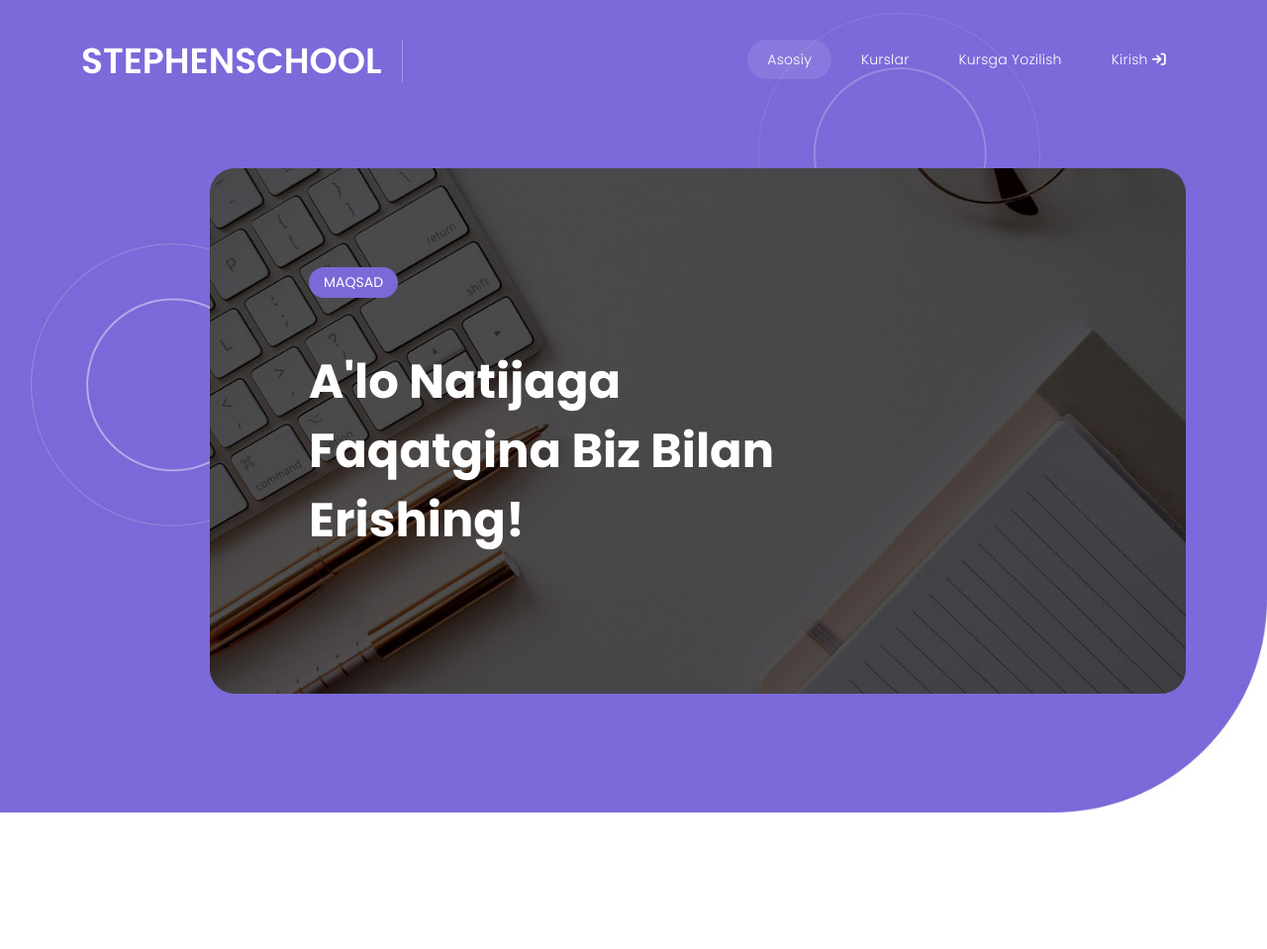
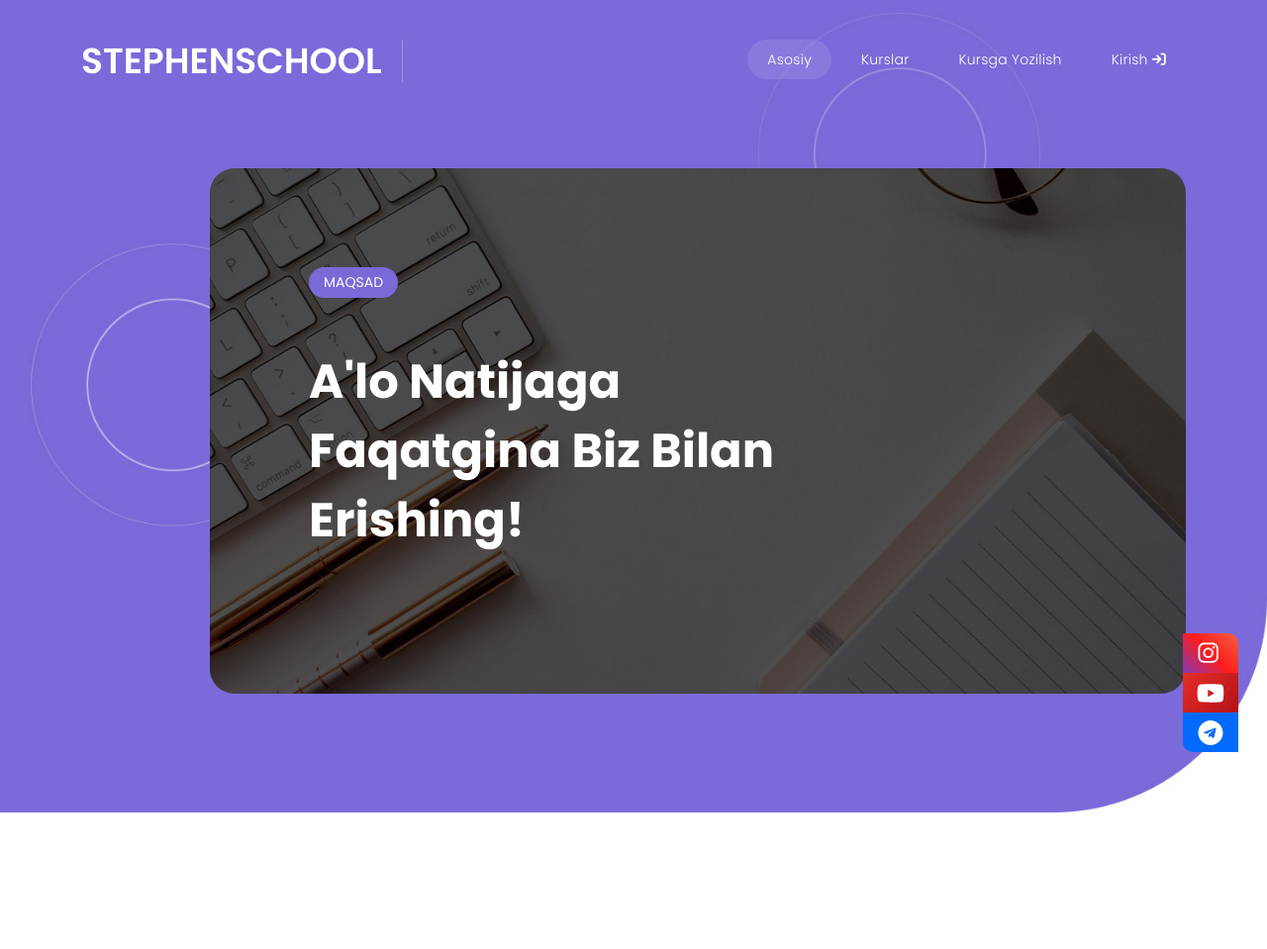
Before and after one commit to TheKamron/StephenSchool, a Node server app: page / in a window 1280 px wide. Shown: the top 959 px of the page at 99% size. Run offline with Node 20, Linux system fonts and the light colour scheme; data that the repository does not hold is empty; some libraries are stand-ins or nearby versions.

Commit message:
added logos, add social media icons to main page

```diff
--- a/assets/css/stephen.css
+++ b/assets/css/stephen.css
@@ -1690,6 +1690,76 @@ body {
   }
 }
 
+.redes {
+  position: fixed;
+  right: 5px;
+  bottom: 40px;
+  width: 80px;
+  height: auto;
+  display: flex;
+  flex-direction: column;
+  z-index: 9999;
+}
+
+.redes a {
+  display: flex;
+  justify-content: center;
+  align-items: center;
+  width: 70%;
+  height: 40px;
+  transition: all 0.2s ease-in-out;
+}
+
+.redes a svg {
+  width: 30px;
+  fill: #ffffff;
+}
+
+.redes .instagram {
+  background: linear-gradient(45deg, #833ab4, #fd1d1d, #f56040);
+  border-radius: 0 10px 0 0;
+}
+
+.redes .youtube {
+  background: linear-gradient(135deg, #e52d27, #b31217);
+}
+
+.redes .telegram {
+  background-color: #006aff;
+  border-radius: 0 0 0 10px;
+}
+
+.redes a:hover {
+  width: 100%;
+  border-radius: 0 10px 10px 0;
+}
+
+/* 📱 Mobil ekranlar uchun */
+@media (max-width: 768px) {
+  .redes {
+    right: 0;             /* O‘ngga yopishtiramiz */
+    bottom: 40px;         /* Pastroqqa tushiramiz */
+    width: 60px;          /* Kichikroq qilib qo‘yamiz */
+  }
+
+  .redes a {
+    width: 60px;
+    height: 50px;         /* Barmoq bilan bosish uchun qulayroq */
+  }
+
+  .redes a svg {
+    width: 24px;          /* Icon biroz kichrayadi */
+    height: 24px;
+  }
+
+  .redes a:hover {
+    width: 65px;          /* Telefonlarda hover yo‘q, shuning uchun kamroq ta’sir */
+  }
+}
+
+
+
+
 @media (max-width: 992px) {
   .header-area .main-nav #search input,
   .header-area .main-nav #search i {
--- a/views/index.hbs
+++ b/views/index.hbs
@@ -4,6 +4,10 @@
     <meta name="viewport" content="width=device-width, initial-scale=1, shrink-to-fit=no">
     <link href="https://fonts.googleapis.com/css2?family=Poppins:wght@100;200;300;400;500;600;700;800;900&display=swap" rel="stylesheet">
     <link rel="shortcut icon" type="image/x-icon" href="/images/logo.jpg">
+    <link rel="manifest" href="/site.webmanifest">
+    <link rel="apple-touch-icon" sizes="180x180" href="/logo/icon_180x180.png">
+    <link rel="icon" type="image/png" sizes="32x32" href="/logo/icon_32x32.png">
+    <link rel="icon" type="image/png" sizes="16x16" href="/logo/icon_16x16.png">
     <title>{{title}}</title>
 
     <!-- Bootstrap core CSS -->
@@ -269,6 +273,51 @@
   </div>
 
 
+  <div class="redes">
+    <a class="instagram" href="#">
+      <svg
+        xmlns="http://www.w3.org/2000/svg"
+        fill="#ffffff"
+        viewBox="0,0,550,550"
+        width="25px"
+        height="25px"
+        fill-rule="nonzero"
+      >
+        <path
+          d="M224.1 141c-63.6 0-114.9 51.3-114.9 114.9s51.3 114.9 114.9 114.9S339 319.5 339 255.9 287.7 141 224.1 141zm0 189.6c-41.1 0-74.7-33.5-74.7-74.7s33.5-74.7 74.7-74.7 74.7 33.5 74.7 74.7-33.6 74.7-74.7 74.7zm146.4-194.3c0 14.9-12 26.8-26.8 26.8-14.9 0-26.8-12-26.8-26.8s12-26.8 26.8-26.8 26.8 12 26.8 26.8zm76.1 27.2c-1.7-35.9-9.9-67.7-36.2-93.9-26.2-26.2-58-34.4-93.9-36.2-37-2.1-147.9-2.1-184.9 0-35.8 1.7-67.6 9.9-93.9 36.1s-34.4 58-36.2 93.9c-2.1 37-2.1 147.9 0 184.9 1.7 35.9 9.9 67.7 36.2 93.9s58 34.4 93.9 36.2c37 2.1 147.9 2.1 184.9 0 35.9-1.7 67.7-9.9 93.9-36.2 26.2-26.2 34.4-58 36.2-93.9 2.1-37 2.1-147.8 0-184.8zM398.8 388c-7.8 19.6-22.9 34.7-42.6 42.6-29.5 11.7-99.5 9-132.1 9s-102.7 2.6-132.1-9c-19.6-7.8-34.7-22.9-42.6-42.6-11.7-29.5-9-99.5-9-132.1s-2.6-102.7 9-132.1c7.8-19.6 22.9-34.7 42.6-42.6 29.5-11.7 99.5-9 132.1-9s102.7-2.6 132.1 9c19.6 7.8 34.7 22.9 42.6 42.6 11.7 29.5 9 99.5 9 132.1s2.7 102.7-9 132.1z"
+        ></path>
+      </svg>
+    </a>
+
+    <a class="youtube" href="#">
+    <svg
+      xmlns="http://www.w3.org/2000/svg"
+      width="25px"
+      height="25px"
+      viewBox="0 0 576 512"
+      fill="white"
+    >
+      <path d="M549.655 124.083c-6.281-23.65-24.787-42.276-48.284-48.583C458.799 64 288 64 288 64s-170.799 0-213.371 11.5c-23.497 6.307-42.003 24.933-48.284 48.583C16 166.824 16 256 16 256s0 89.176 10.345 131.917c6.281 23.65 24.787 42.276 48.284 48.583C117.201 448 288 448 288 448s170.799 0 213.371-11.5c23.497-6.307 42.003-24.933 48.284-48.583C560 345.176 560 256 560 256s0-89.176-10.345-131.917zM232 334.058V177.942L368 256l-136 78.058z"/>
+    </svg>
+    </a>
+
+    <a class="telegram" href="#">
+  <svg
+    xmlns="http://www.w3.org/2000/svg"
+    viewBox="0 0 50 50"
+    width="25px"
+    height="25px"
+  >
+    <path
+      d="M25 0C11.193 0 0 11.193 0 25s11.193 25 25 25 25-11.193 25-25S38.807 0 25 0zm10.87 17.02l-3.71 17.52c-.28 1.26-1.02 1.57-2.06.98l-5.7-4.2-2.75 2.65c-.31.31-.57.57-1.15.57l.41-5.85 10.65-9.6c.46-.41-.1-.64-.71-.23l-13.16 8.3-5.67-1.77c-1.23-.39-1.26-1.23.25-1.82l22.16-8.54c1.02-.37 1.91.25 1.58 1.78z"
+      fill="#ffffff"
+    />
+  </svg>
+    </a>
+
+  </div>
+
+
   <footer>
     <div class="container">
       <div class="col-lg-12">
```
Also changed, not shown: assets/logo/favicon.ico (added), assets/logo/icon_16x16.png (added), assets/logo/icon_180x180.png (added), assets/logo/icon_192x192.png (added), assets/logo/icon_32x32.png (added), assets/logo/icon_48x48.png (added), assets/logo/icon_512x512.png (added), assets/logo/icon_64x64.png (added), site.webmanifest (added).
